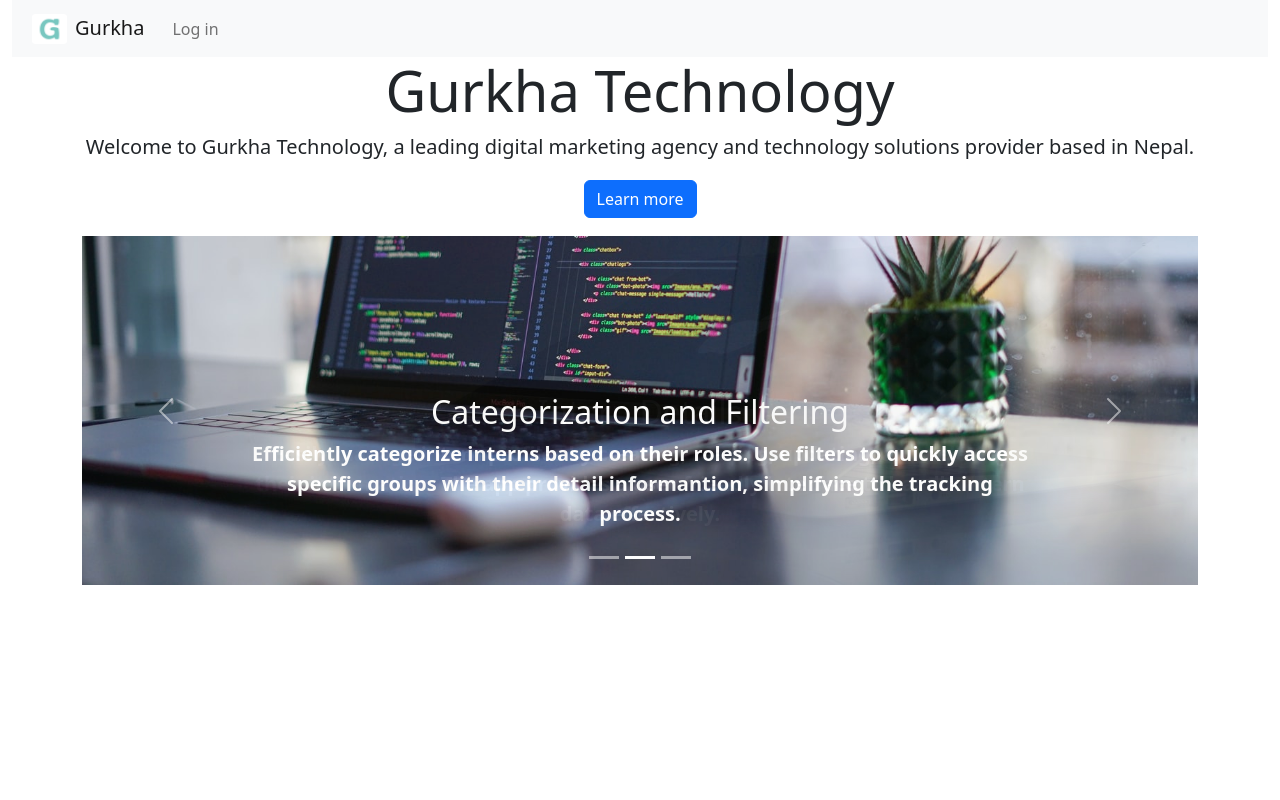
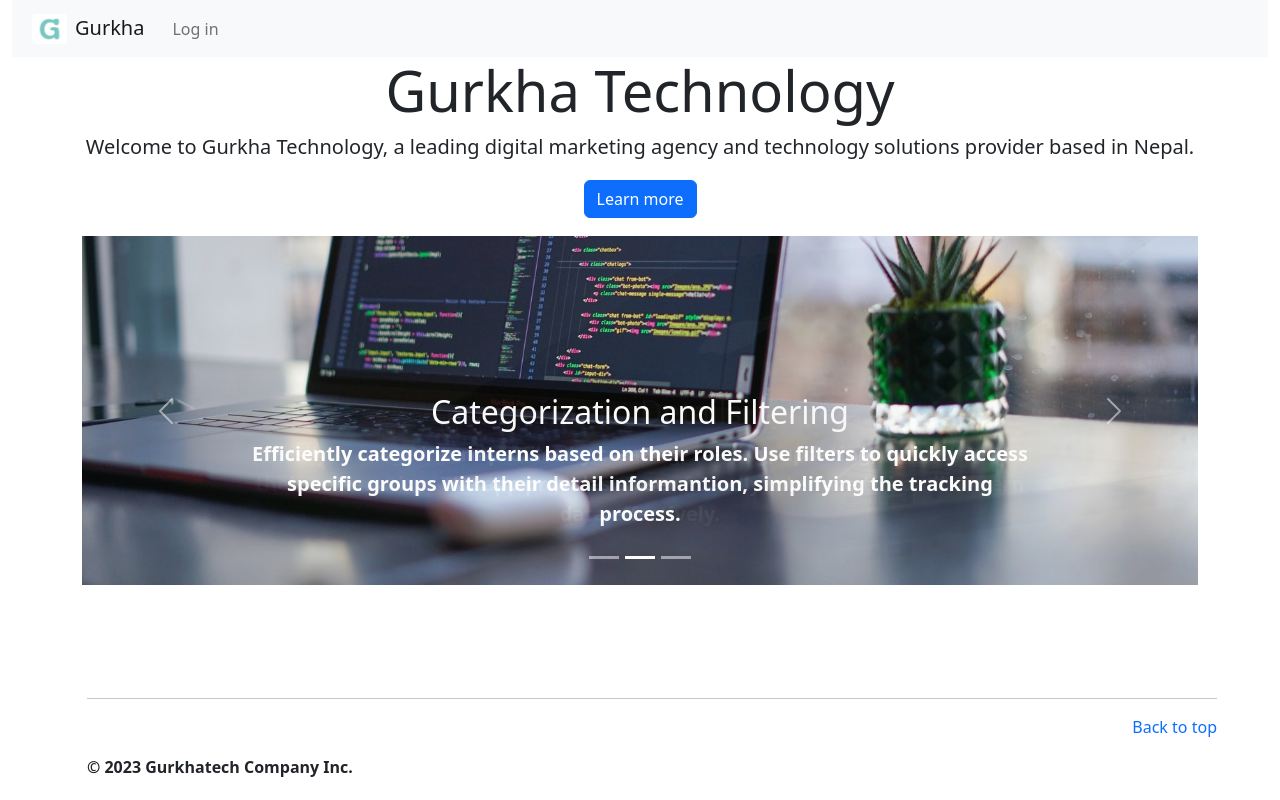
Before and after one commit to jayandrathapachhetri/Gurkha-Intern-Management-App, a React (Create React App) app: page / in a window 1280 px wide. Built offline with nearby package versions, Linux system fonts and the light colour scheme.

Commit message:
footer add

```diff
--- a/src/App.js
+++ b/src/App.js
@@ -12,7 +12,7 @@ import { BrowserRouter as Router, Route, Routes } from 'react-router-dom'
 import LogIn from './components/LogIn';
 import Protected from './components/Protected';
 import Attadance from './components/Attadance';
-// import Footer from './components/Footer';
+import Footer from './components/Footer';
 
 function App() {
   return (
@@ -30,7 +30,7 @@ function App() {
           <Route exact path='/internlist/interninfo/:empid' element={<InternInfo />}></Route>
           <Route exact path='/internlist/internedit/:empid' element={<InternEdit />}></Route>
         </Routes>
-        {/* <Footer/> */}
+        <Footer/>
       </Router>
     </div>
   );
```
